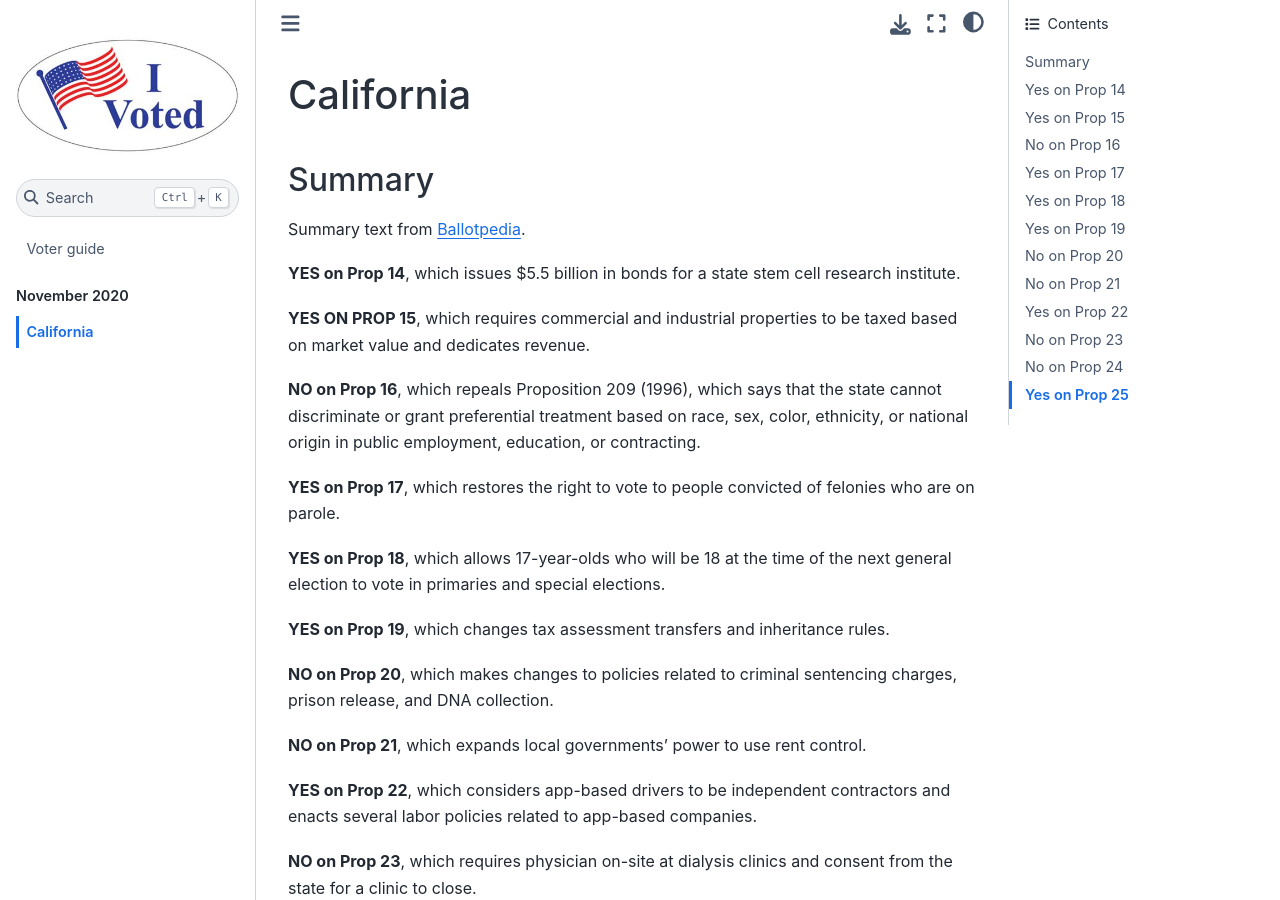
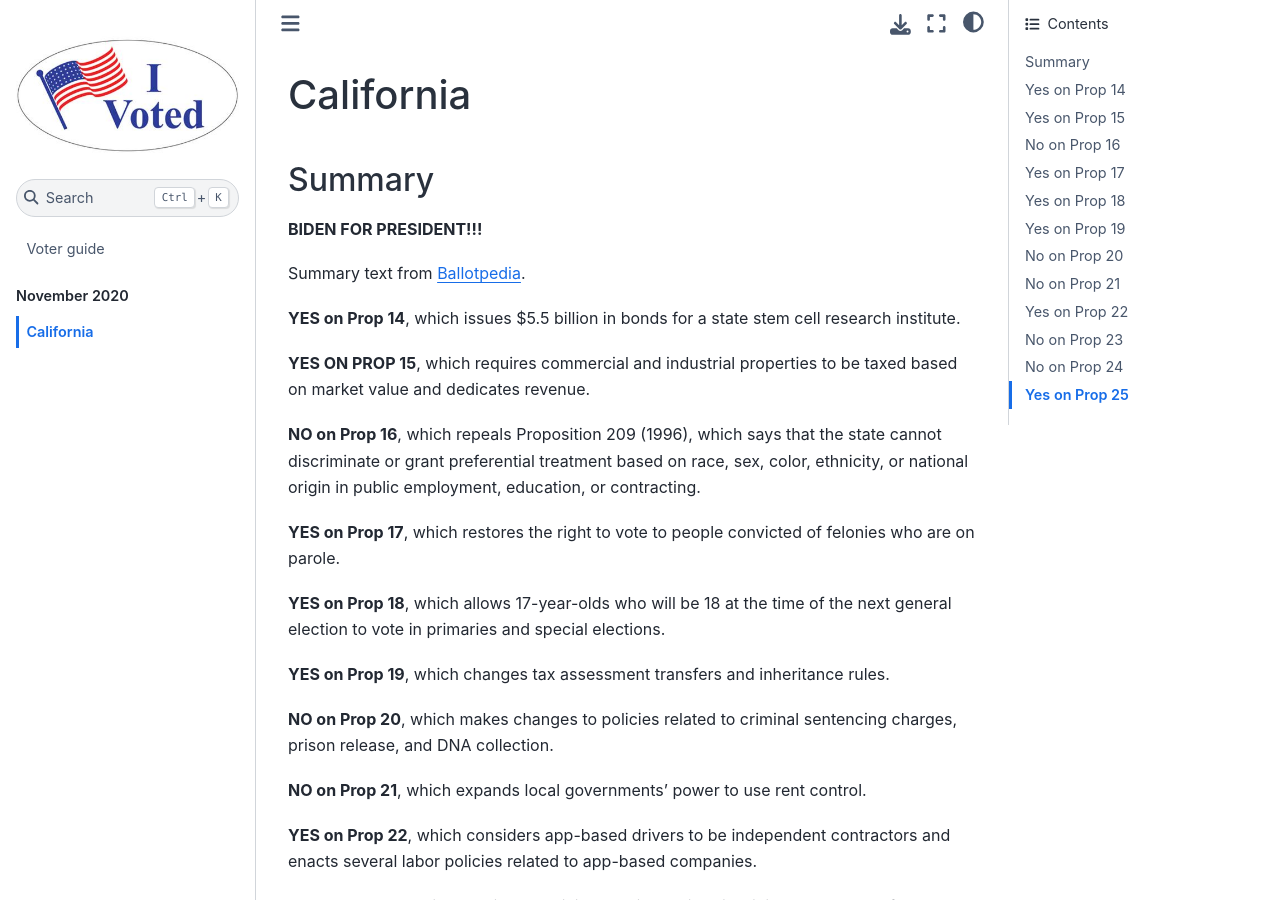
Before and after one commit to MaxGhenis/vote, a Jupyter Book: the page built from docs/nov2020/california.md, in a window 1280 px wide and 900 px high. Built offline with Jupyter Book 1.0.4 settings and Sphinx 7.4.7 and the Sphinx Book theme 1.1.4, drawn with Linux system fonts in a browser that asks for light colours.

Commit message:
Biden for president

```diff
--- a/docs/nov2020/california.md
+++ b/docs/nov2020/california.md
@@ -1,6 +1,8 @@
 # California
 
 ## Summary
+
+**BIDEN FOR PRESIDENT!!!**
 
 Summary text from [Ballotpedia](https://ballotpedia.org/California_2020_ballot_propositions).
 
```
